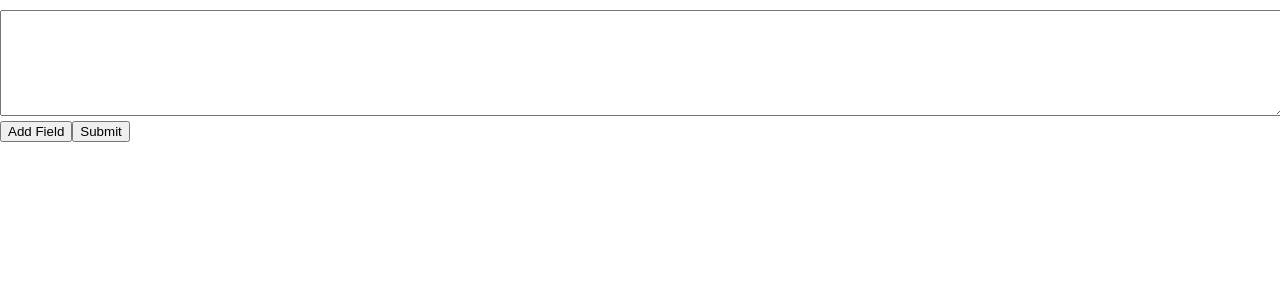
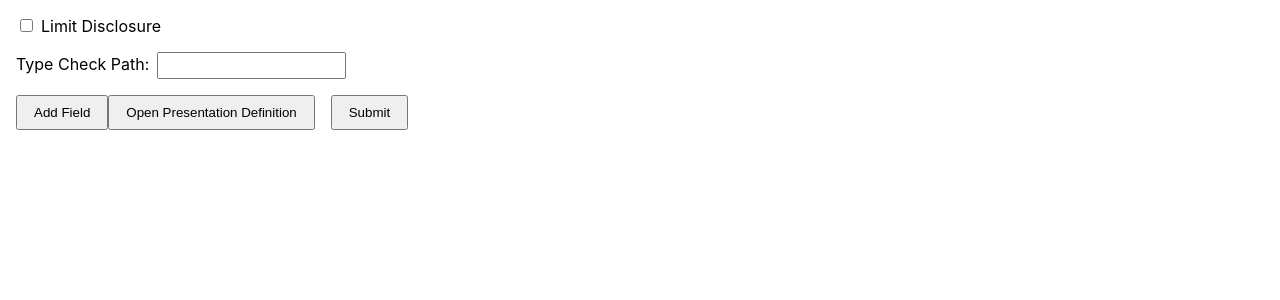
Before and after one commit to MARZOOQUE/presentationDefinitionComplexDynamicForm, a React (Create React App) app: page / in a window 1280 px wide. Shown: the top 300 px of the page. Built offline with nearby package versions, Linux system fonts and the light colour scheme.

Commit message:
added $.type

```diff
--- a/src/App.js
+++ b/src/App.js
@@ -1,21 +1,24 @@
-import React, { useEffect, useState, useCallback } from "react";
-import { useForm, useFieldArray } from "react-hook-form";
-import debounce from "lodash.debounce";
-
-let defaultValue = {
-  presentationDefinition: "",
-  presentationDropdown: "",
-  selectedVerificationFormat: "",
-  label: "",
-  fields: [],
-};
+import React, { useState, useEffect, useCallback } from "react";
+import { useForm, useFieldArray, Controller } from "react-hook-form";
 
 const JsonForm = () => {
-  const { register, control, handleSubmit, setValue, watch, resetField } =
-    useForm({
-      mode: "onChange",
+  const [isModalOpen, setIsModalOpen] = useState(false);
+  const [error, setError] = useState(null);
+
+  const { control, handleSubmit, setValue, watch } = useForm({
     defaultValues: {
-        ...defaultValue,
+      fields: [],
+      limitDisclosure: false,
+      typeCheck: "",
+      presentationDefinition: JSON.stringify(
+        {
+          constraints: {
+            fields: [],
+          },
+        },
+        null,
+        2
+      ),
     },
   });
 
@@ -24,175 +27,297 @@ const JsonForm = () => {
     name: "fields",
   });
 
-  const presentationDefinitionValue = watch("presentationDefinition");
-  const [hiddenFields, setHiddenFields] = useState([]);
-  const [localFieldValues, setLocalFieldValues] = useState({});
+  const watchFields = watch("fields");
+  const watchLimitDisclosure = watch("limitDisclosure");
+  const watchPresentationDefinition = watch("presentationDefinition");
+  const watchTypeCheck = watch("typeCheck");
 
-  useEffect(() => {
-    if (presentationDefinitionValue) {
-      resetField("fields");
-      setHiddenFields([]);
-      setLocalFieldValues({});
-
-      try {
-        const parsedJson = JSON.parse(presentationDefinitionValue);
-        if (
-          parsedJson &&
-          parsedJson.constraints &&
-          parsedJson.constraints.fields
-        ) {
-          const newFields = parsedJson.constraints.fields.map((field) => ({
-            path: field.path[0],
-          }));
-          setValue("fields", newFields);
-          const newLocalValues = newFields.reduce((acc, field, index) => {
-            acc[index] = getDisplayValue(field.path);
-            return acc;
-          }, {});
-          setLocalFieldValues(newLocalValues);
-        }
-      } catch (error) {
-        console.error("Invalid JSON");
-      }
-    }
-  }, [presentationDefinitionValue, resetField, setValue]);
-
-  const handlePresentationDefinitionChange = (e) => {
-    setValue("presentationDefinition", e.target.value);
-  };
-
-  const updateJsonValue = useCallback(
-    debounce((updatedFields) => {
-      try {
-        const updatedJson = JSON.parse(presentationDefinitionValue);
-        updatedFields.forEach((field, index) => {
-          updatedJson.constraints.fields[index].path[0] = field.path;
-        });
-        setValue("presentationDefinition", JSON.stringify(updatedJson, null, 2));
-      } catch (error) {
-        console.error("Error updating JSON:", error);
-      }
-    }, 300),
-    [presentationDefinitionValue, setValue]
-  );
-
-  const handleInputChangeForDataAttribute = (index, e) => {
-    const newValue = e.target.value;
-    setLocalFieldValues(prev => ({ ...prev, [index]: newValue }));
-
-    const currentPath = fields[index].path;
-    let updatedValue = newValue;
-
-    if (currentPath.startsWith("$.credentialSubject.")) {
-      updatedValue = "$.credentialSubject." + newValue;
-    }
-
-    setValue(`fields.${index}.path`, updatedValue);
-
-    const updatedFields = fields.map((field, i) =>
-      i === index ? { ...field, path: updatedValue } : field
-    );
-
-    updateJsonValue(updatedFields);
-  };
-
-  const handleRemoveAttribute = (index) => {
-    remove(index);
-    setLocalFieldValues(prev => {
-      const newValues = { ...prev };
-      delete newValues[index];
-      return newValues;
-    });
-    const updatedJson = JSON.parse(presentationDefinitionValue);
-    updatedJson.constraints.fields.splice(index, 1);
-    setValue("presentationDefinition", JSON.stringify(updatedJson, null, 2));
-  };
-
-  const toggleFieldVisibility = (index) => {
-    setHiddenFields((prevHiddenFields) =>
-      prevHiddenFields.includes(index)
-        ? prevHiddenFields.filter((i) => i !== index)
-        : [...prevHiddenFields, index]
-    );
-  };
-
-  const filteredPresentationDefinition = () => {
-    if (!presentationDefinitionValue) return "";
-    const parsedJson = JSON.parse(presentationDefinitionValue);
-    const visibleFields = parsedJson.constraints.fields.filter(
-      (_, index) => !hiddenFields.includes(index)
-    );
-    const visibleJson = {
-      ...parsedJson,
-      constraints: { fields: visibleFields },
-    };
-    return JSON.stringify(visibleJson, null, 2);
-  };
-
-  const getDisplayValue = (value) => {
+  const stripCredentialSubject = (value) => {
     return value.startsWith("$.credentialSubject.")
       ? value.slice("$.credentialSubject.".length)
       : value;
   };
 
+  const updateJsonFromFields = useCallback(() => {
+    const updatedJson = {
+      constraints: {
+        fields: watchFields
+          .filter((field) => !field.isHidden)
+          .map((field) => {
+            const fieldData = {
+              path: [
+                field.hasPrefix
+                  ? `$.credentialSubject.${field.path}`
+                  : field.path,
+              ],
+            };
+            if (field.filter) {
+              fieldData.filter = field.filter;
+            }
+            return fieldData;
+          }),
+      },
+    };
+
+    if (watchLimitDisclosure) {
+      updatedJson.constraints.limit_disclosure = "required";
+    }
+
+    if (watchTypeCheck) {
+      updatedJson.constraints.fields.push({ path: [watchTypeCheck] });
+    }
+
+    setValue("presentationDefinition", JSON.stringify(updatedJson, null, 2));
+  }, [watchFields, watchLimitDisclosure, watchTypeCheck, setValue]);
+
+  useEffect(() => {
+    updateJsonFromFields();
+  }, [updateJsonFromFields]);
+
+  const handlePresentationDefinitionChange = (e) => {
+    setValue("presentationDefinition", e.target.value);
+    setError(null);
+  };
+
+  const validatePresentationDefinition = (parsedJson) => {
+    if (!parsedJson.constraints || !parsedJson.constraints.fields) {
+      throw new Error("Invalid JSON structure: missing constraints.fields");
+    }
+
+    const hasTypeField = parsedJson.constraints.fields.some(
+      (field) => field.path && field.path.includes("$.type")
+    );
+
+    if (!hasTypeField) {
+      throw new Error("Presentation Definition must contain a field with path '$.type'");
+    }
+  };
+
+  const handleModalClose = () => {
+    try {
+      const parsedJson = JSON.parse(watchPresentationDefinition);
+      validatePresentationDefinition(parsedJson);
+
+      const updatedFields = parsedJson.constraints.fields.map((field) => {
+        const path = field.path[0];
+        const hasPrefix = path.startsWith("$.credentialSubject.");
+        return {
+          path: stripCredentialSubject(path),
+          hasPrefix,
+          isHidden: false,
+          filter: field.filter,
+        };
+      });
+
+      const typeField = updatedFields.find((field) => field.path === "$.type");
+      if (typeField) {
+        setValue("typeCheck", "$.type");
+        updatedFields.splice(updatedFields.indexOf(typeField), 1);
+      } else {
+        setValue("typeCheck", "");
+      }
+
+      const mergedFields = watchFields
+        .map((existingField) => {
+          const updatedField = updatedFields.find(
+            (f) => f.path === stripCredentialSubject(existingField.path)
+          );
+          if (updatedField) {
+            return { ...existingField, ...updatedField };
+          }
+          return existingField.isHidden ? existingField : null;
+        })
+        .filter(Boolean);
+
+      updatedFields.forEach((newField) => {
+        if (!mergedFields.some((f) => f.path === newField.path)) {
+          mergedFields.push(newField);
+        }
+      });
+
+      setValue("fields", mergedFields);
+
+      const hasLimitDisclosure =
+        parsedJson.constraints &&
+        parsedJson.constraints.limit_disclosure === "required";
+      setValue("limitDisclosure", hasLimitDisclosure);
+
+      setError(null);
+      setIsModalOpen(false);
+    } catch (error) {
+      setError(error.message);
+      setIsModalOpen(false);
+
+    }
+  };
+
+  const handleAddField = () => {
+    append({ path: "", hasPrefix: false, isHidden: false });
+  };
+
+  const onSubmit = (data) => {
+    updateJsonFromFields();
+    console.log(
+      "Submitted Presentation Definition:",
+      watch("presentationDefinition")
+    );
+  };
+
   return (
-    <div>
-      {fields.map((field, index) => (
-        <div key={field.id}>
-          <input
-            value={localFieldValues[index] || ""}
-            onChange={(e) => handleInputChangeForDataAttribute(index, e)}
-            style={{ width: "500px" }}
-          />
+    <div style={{ padding: "16px" }}>
+      <form onSubmit={handleSubmit(onSubmit)}>
+        <div style={{ marginBottom: "16px" }}>
+          <Controller
+            name="limitDisclosure"
+            control={control}
+            render={({ field: { value, onChange } }) => (
+              <label>
                 <input
                   type="checkbox"
-            checked={!hiddenFields.includes(index)}
-            onChange={() => toggleFieldVisibility(index)}
-          />{" "}
-          Show
-          <button type="button" onClick={() => handleRemoveAttribute(index)}>
+                  checked={value}
+                  onChange={onChange}
+                  style={{ marginRight: "8px" }}
+                />
+                Limit Disclosure
+              </label>
+            )}
+          />
+        </div>
+
+        <div style={{ marginBottom: "16px" }}>
+          <label>
+            Type Check Path:
+            <Controller
+              name="typeCheck"
+              control={control}
+              render={({ field }) => (
+                <input
+                  {...field}
+                  type="text"
+                  style={{ marginLeft: "8px", padding: "4px" }}
+                />
+              )}
+            />
+          </label>
+        </div>
+
+        {fields.map((field, index) => (
+          <div
+            key={field.id}
+            style={{
+              display: "flex",
+              alignItems: "center",
+              marginBottom: "8px",
+            }}
+          >
+            <Controller
+              name={`fields.${index}.isHidden`}
+              control={control}
+              render={({ field: { value, onChange } }) => (
+                <input
+                  type="checkbox"
+                  checked={!value}
+                  onChange={() => onChange(!value)}
+                  style={{ marginRight: "8px" }}
+                />
+              )}
+            />
+            <Controller
+              name={`fields.${index}.path`}
+              control={control}
+              render={({ field: { value, onChange } }) => (
+                <input
+                  type="text"
+                  value={value}
+                  onChange={onChange}
+                  style={{ marginRight: "8px", padding: "4px", flexGrow: 1 }}
+                />
+              )}
+            />
+            <button
+              type="button"
+              onClick={() => remove(index)}
+              style={{ padding: "4px 8px" }}
+            >
               Remove
             </button>
           </div>
         ))}
 
-      <textarea
-        onChange={handlePresentationDefinitionChange}
-        value={filteredPresentationDefinition()}
-        style={{ marginTop: "10px", width: "100%", minHeight: "100px" }}
-      />
-
-      <form onSubmit={handleSubmit()}>
         <button
           type="button"
-          onClick={() => {
-            if (
-              !presentationDefinitionValue ||
-              presentationDefinitionValue === ""
-            ) {
-              const defaultPresentationDefinition = {
-                constraints: { fields: [{ path: [""] }] },
-              };
-              setValue(
-                "presentationDefinition",
-                JSON.stringify(defaultPresentationDefinition, null, 2)
-              );
-            } else {
-              append({ path: "" });
-              const updatedJson = JSON.parse(presentationDefinitionValue);
-              updatedJson.constraints.fields.push({ path: [""] });
-              setValue(
-                "presentationDefinition",
-                JSON.stringify(updatedJson, null, 2)
-              );
-            }
-          }}
+          onClick={handleAddField}
+          style={{ marginBottom: "16px", padding: "8px 16px" }}
         >
           Add Field
         </button>
 
-        <input type="submit" />
+        <button
+          type="button"
+          onClick={() => {
+            updateJsonFromFields();
+            setIsModalOpen(true);
+          }}
+          style={{ padding: "8px 16px", marginRight: "16px" }}
+        >
+          Open Presentation Definition
+        </button>
+
+        <button type="submit" style={{ padding: "8px 16px" }}>
+          Submit
+        </button>
+
+        {error && (
+          <div style={{ color: "red", marginTop: "16px" }}>Error: {error}</div>
+        )}
       </form>
+
+      {isModalOpen && (
+        <div
+          style={{
+            position: "fixed",
+            top: 0,
+            left: 0,
+            width: "100%",
+            height: "100%",
+            backgroundColor: "rgba(0,0,0,0.5)",
+            display: "flex",
+            justifyContent: "center",
+            alignItems: "center",
+          }}
+        >
+          <div
+            style={{
+              backgroundColor: "white",
+              padding: "20px",
+              borderRadius: "5px",
+              width: "80%",
+              maxWidth: "600px",
+            }}
+          >
+            <h2>Edit Presentation Definition</h2>
+            <textarea
+              value={watchPresentationDefinition}
+              onChange={handlePresentationDefinitionChange}
+              style={{ width: "100%", height: "200px", marginBottom: "10px" }}
+            />
+            {error && (
+              <div style={{ color: "red", marginBottom: "10px" }}>
+                Error: {error}
+              </div>
+            )}
+            <div>
+              <button
+                onClick={() => setIsModalOpen(false)}
+                style={{ marginRight: "10px" }}
+              >
+                Cancel
+              </button>
+              <button onClick={handleModalClose}>Close and Update</button>
+            </div>
+          </div>
+        </div>
+      )}
     </div>
   );
 };
```
Lines whose indentation alone changed are shown as unchanged.
